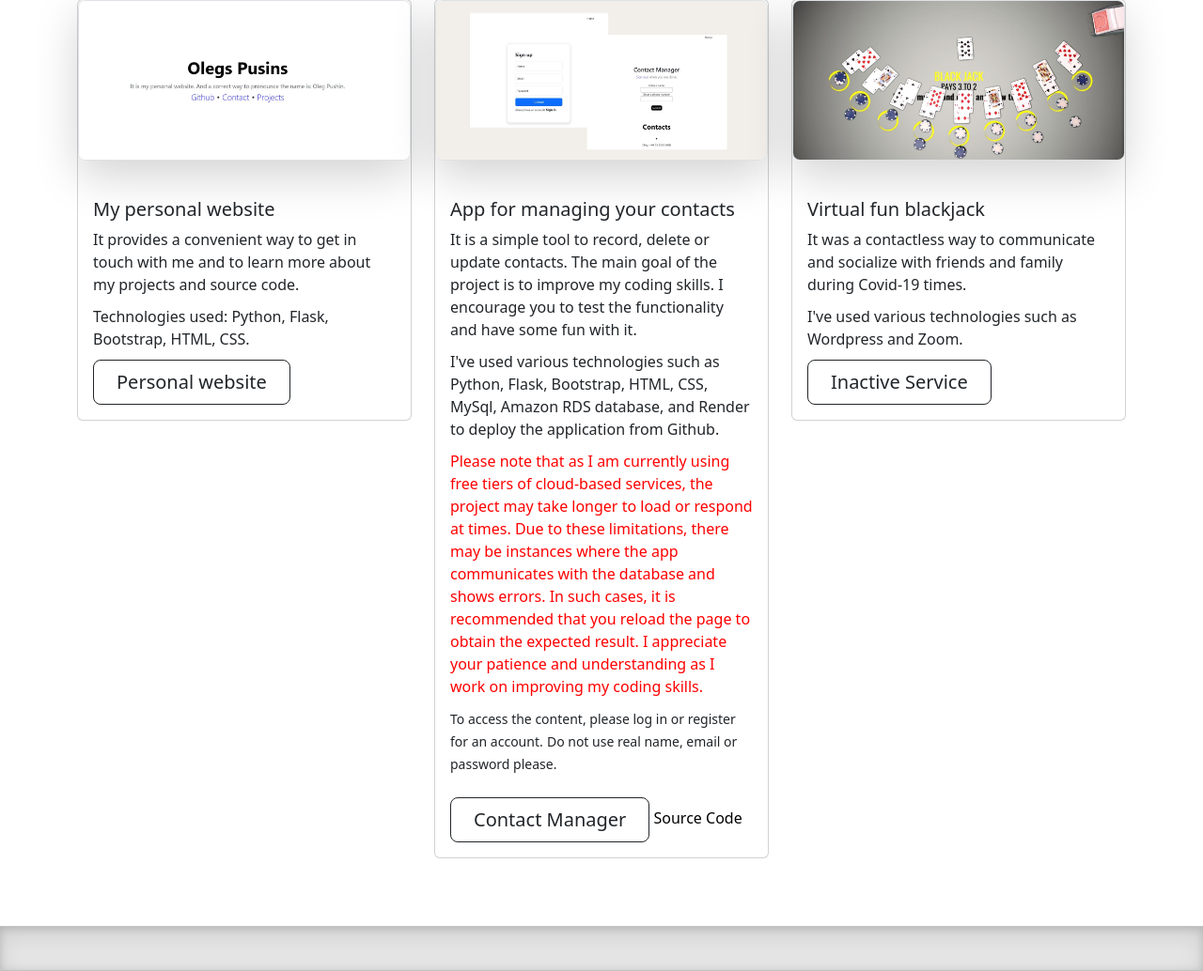
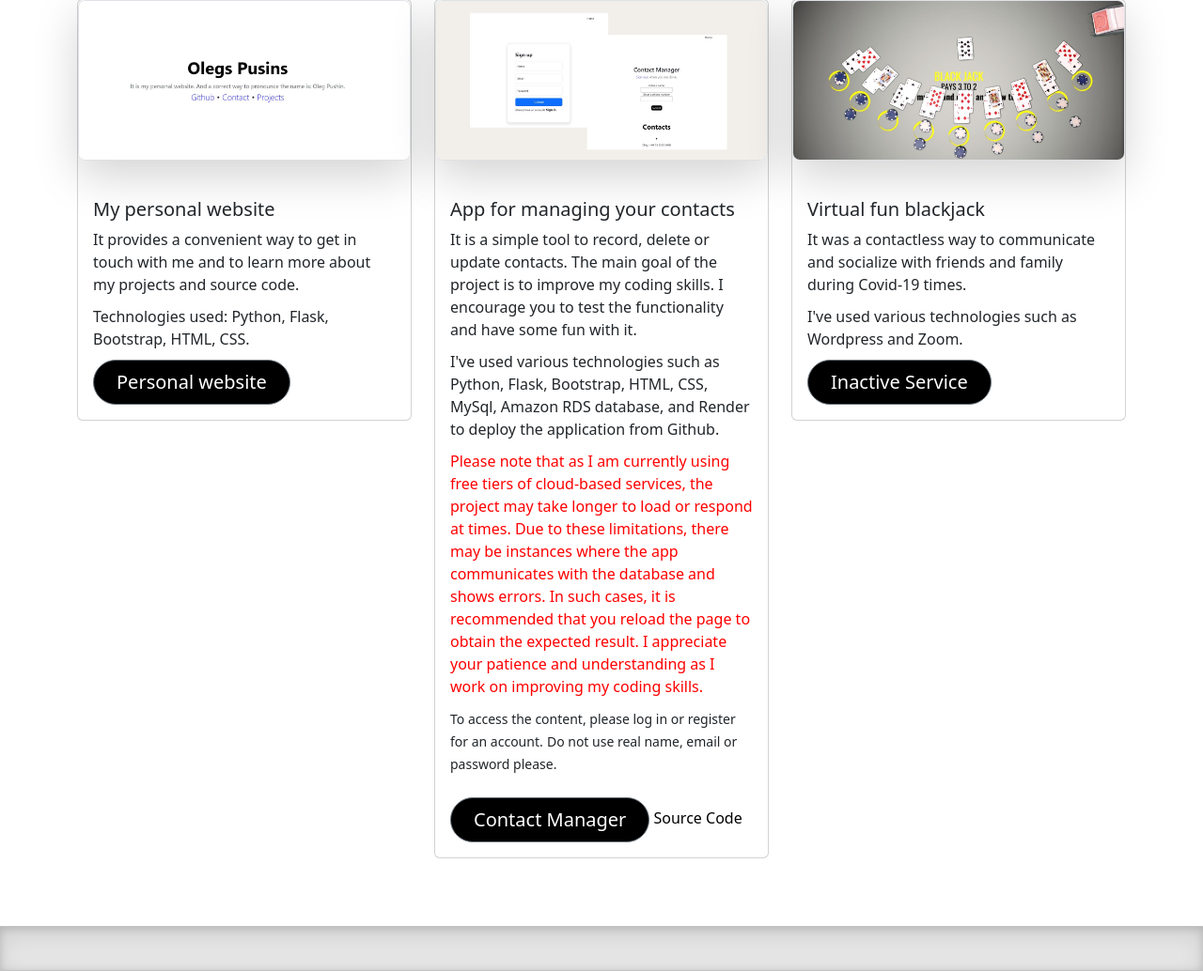
Before and after one commit to olegp999/myapp, a Flask app: page /projects in a window 1280 px wide. Shown: the part 848-1882 px from the top of the page at 94% size. Run offline with Flask 3, Linux system fonts and the light colour scheme; some libraries are stand-ins or nearby versions.

Commit message:
new buttons

```diff
--- a/templates/projects.html
+++ b/templates/projects.html
@@ -11,6 +11,16 @@ Home page
   p {
     margin-bottom: 10px;
   }
+  .btn {
+  background-color: black;
+  color: white;
+
+}
+
+.btn:hover {
+  background-color: white;
+  color: black;
+}
 </style>
 
 <!-- Masonry's positioning. -->
@@ -42,7 +52,7 @@ Home page
       <h5 class="card-title">My personal website</h5>
       <p class="card-text">It provides a convenient way to get in touch with me and to learn more about my projects and source code.</p>
       <p class="card-text">Technologies used: Python, Flask, Bootstrap, HTML, CSS.</p>
-      <a href="{{url_for('front')}}" ><button type="button" class="btn btn-outline-dark btn-lg px-4">Personal website</button></a>
+      <a href="{{url_for('front')}}" ><button class="btn btn-outline-secondary btn-lg px-4 rounded-pill" type="button">Personal website</button></a>
     </div>
   </div>
 </div>
@@ -60,7 +70,7 @@ Home page
       <small class="card-text" class="text-body-secondary">Do not use real name, email or password please.</small>
       <br>
       <br>
-      <a href="{{url_for('register')}}"><button type="button" class="btn btn-outline-dark btn-lg px-4">Contact Manager</button></a>
+      <a href="{{url_for('register')}}"><button class="btn btn-outline-secondary btn-lg px-4 rounded-pill" type="button">Contact Manager</button></a>
       <a href="https://github.com/olegp999/myapp" style="color: black;" target="_blank">Source Code</a>
     </div>
   </div>
@@ -73,7 +83,7 @@ Home page
       <h5 class="card-title">Virtual fun blackjack</h5>
       <p class="card-text">It was a contactless way to communicate and socialize with friends and family during Covid-19 times.</p>
       <p class="card-text">I've used various technologies such as Wordpress and Zoom.</p>
-      <a href="#" ><button type="button" class="btn btn-outline-dark btn-lg px-4">Inactive Service</button></a>
+      <a href="#" ><button class="btn btn-outline-secondary btn-lg px-4 rounded-pill" type="button">Inactive Service</button></a>
     </div>
   </div>
 </div>
```
